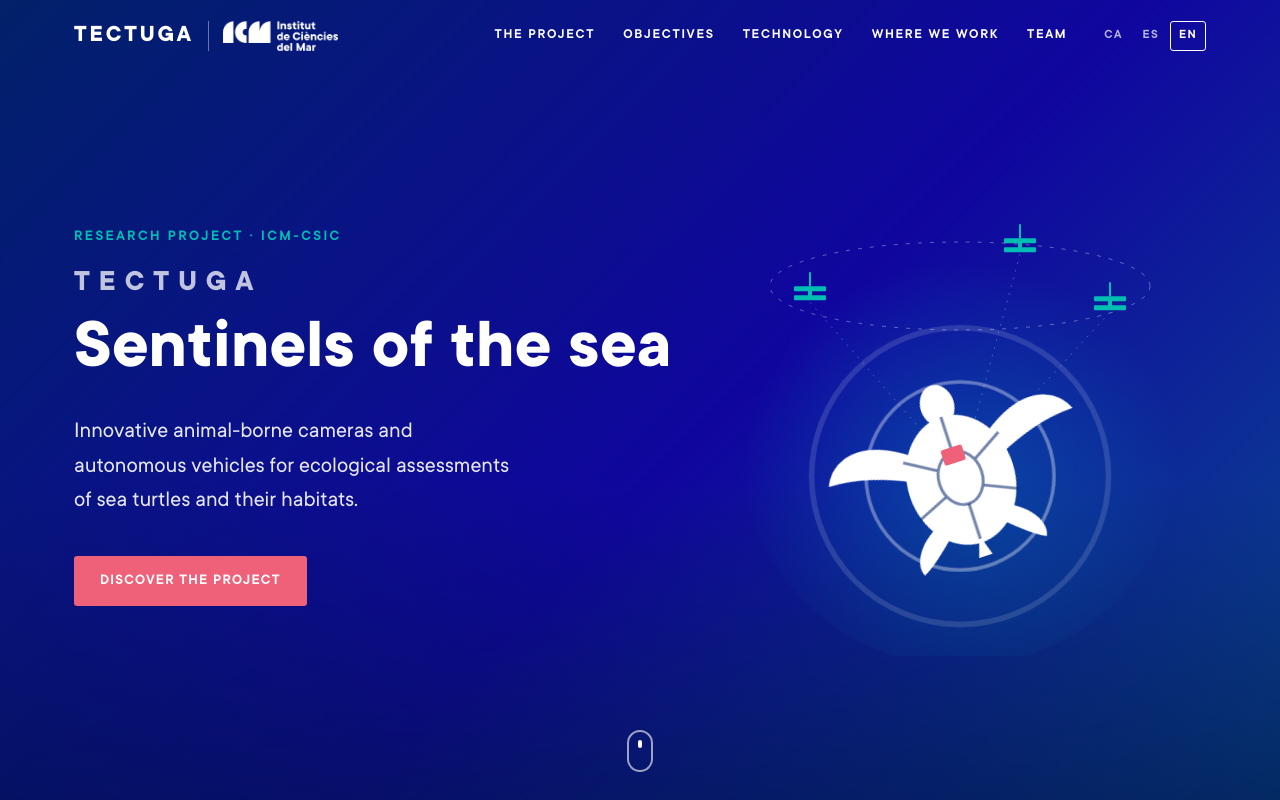
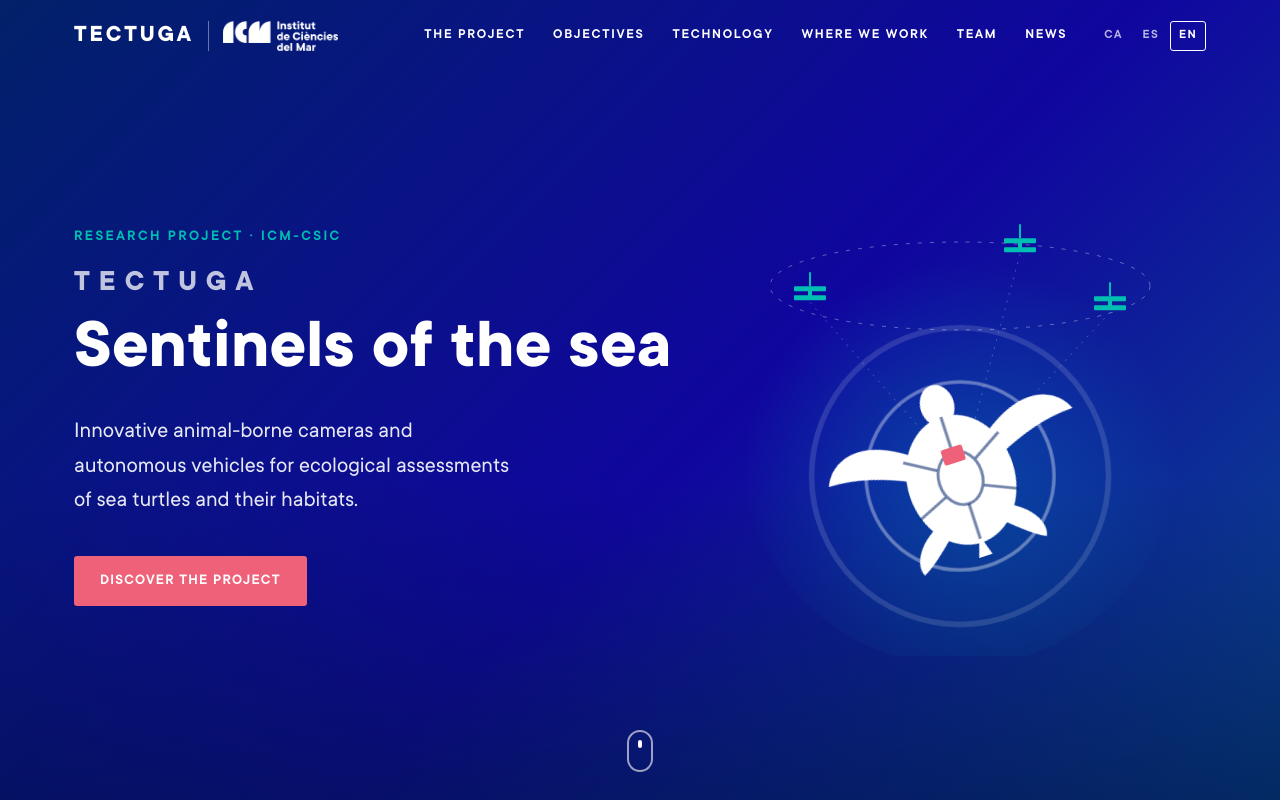
Before and after one commit to BlueLab-ICM/tectuga-web, a Vue app: page / in a window 1280 px wide. Shown: the top 800 px of the page. Built offline with nearby package versions, Linux system fonts and the light colour scheme.

Commit message:
Add News to the menu

```diff
--- a/src/components/SiteHeader.vue
+++ b/src/components/SiteHeader.vue
@@ -2,7 +2,7 @@
 import { ref, onMounted, onBeforeUnmount } from 'vue'
 import { t, lang, languages, setLang } from '../i18n'
 
-const sections = ['about', 'objectives', 'approach', 'sites', 'team']
+const sections = ['about', 'objectives', 'approach', 'sites', 'team', 'news']
 const scrolled = ref(false)
 const open = ref(false)
 const active = ref('')
```
